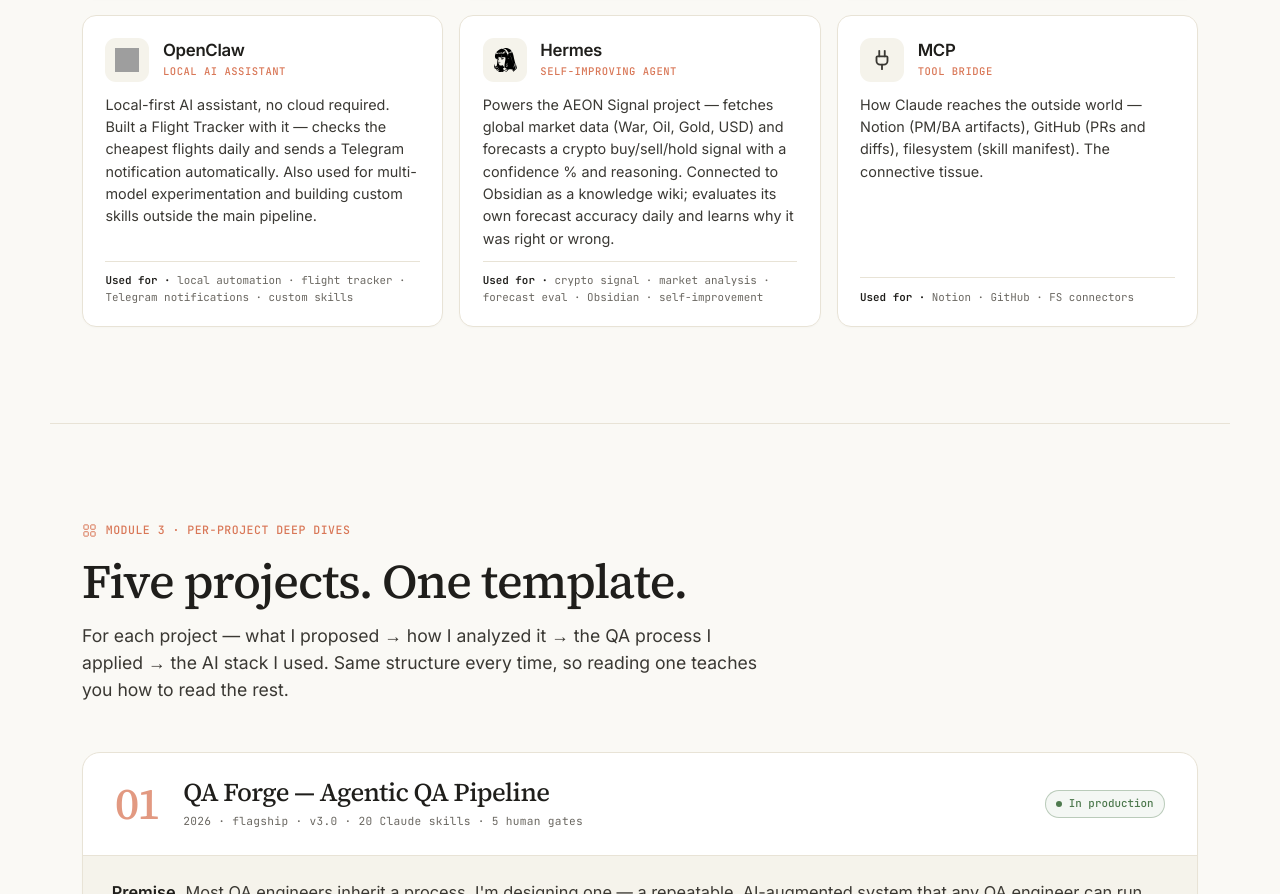
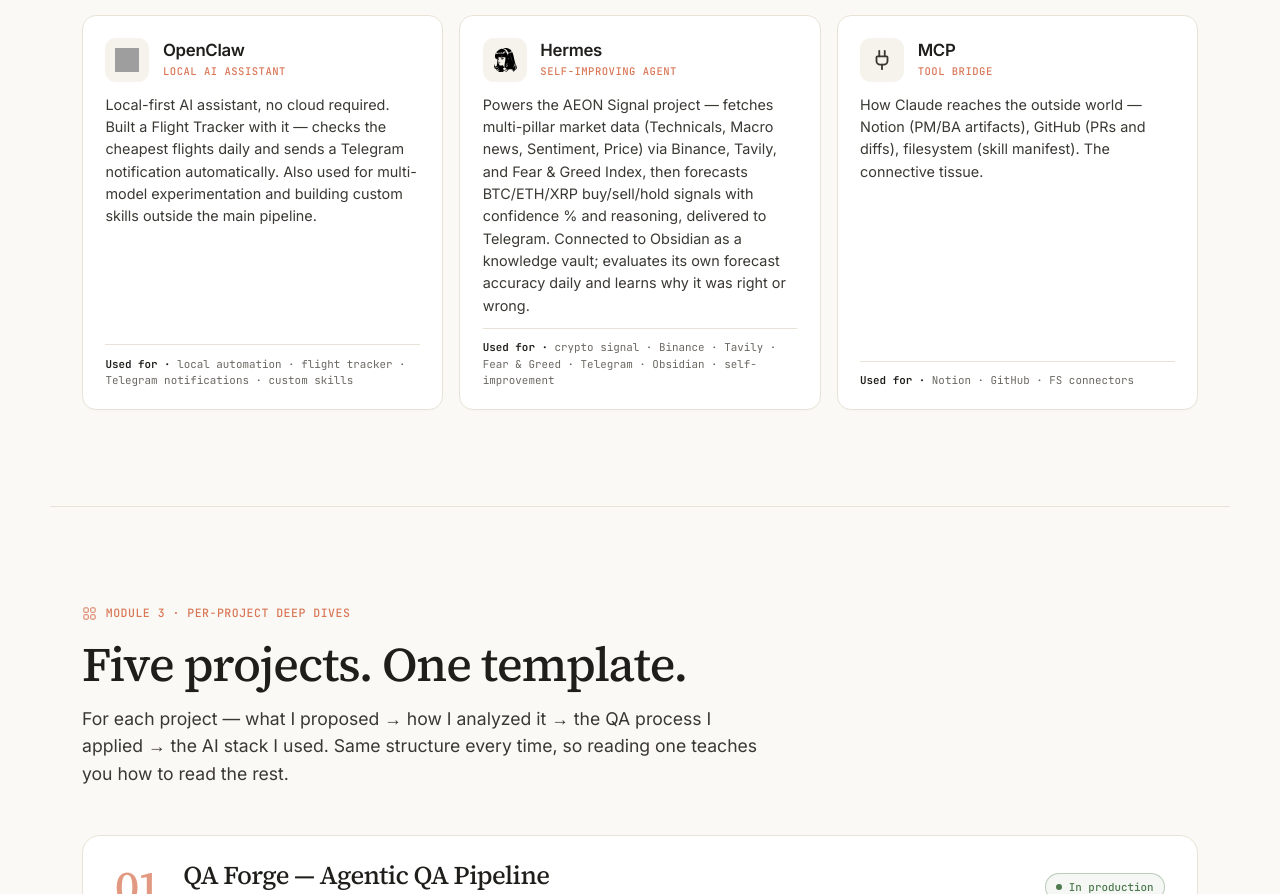
Before and after one commit to aoaaae-sunattha/Portfolio, a Next.js app: page / in a window 1280 px wide. Shown: the part 2840-3734 px from the top of the page. Built offline with nearby package versions, Linux system fonts and the light colour scheme; grey boxes are pictures that could not be loaded.

Commit message:
fix: full AEON Signal description with data sources and BTC/ETH/XRP signals

```diff
--- a/components/Toolbox.tsx
+++ b/components/Toolbox.tsx
@@ -39,8 +39,8 @@
   },
   {
     phase: 'Offline Eval', img: '/hermes.svg', name: 'Hermes', role: 'Self-Improving Agent',
-    desc: 'Powers the AEON Signal project — fetches global market data (War, Oil, Gold, USD) and forecasts a crypto buy/sell/hold signal with a confidence % and reasoning. Connected to Obsidian as a knowledge wiki; evaluates its own forecast accuracy daily and learns why it was right or wrong.',
-    uses: 'crypto signal · market analysis · forecast eval · Obsidian · self-improvement',
+    desc: 'Powers the AEON Signal project — fetches multi-pillar market data (Technicals, Macro news, Sentiment, Price) via Binance, Tavily, and Fear & Greed Index, then forecasts BTC/ETH/XRP buy/sell/hold signals with confidence % and reasoning, delivered to Telegram. Connected to Obsidian as a knowledge vault; evaluates its own forecast accuracy daily and learns why it was right or wrong.',
+    uses: 'crypto signal · Binance · Tavily · Fear & Greed · Telegram · Obsidian · self-improvement',
   },
   {
     phase: 'Steps 02–05', icon: <Plug size={22} />, name: 'MCP', role: 'Tool Bridge',
```
